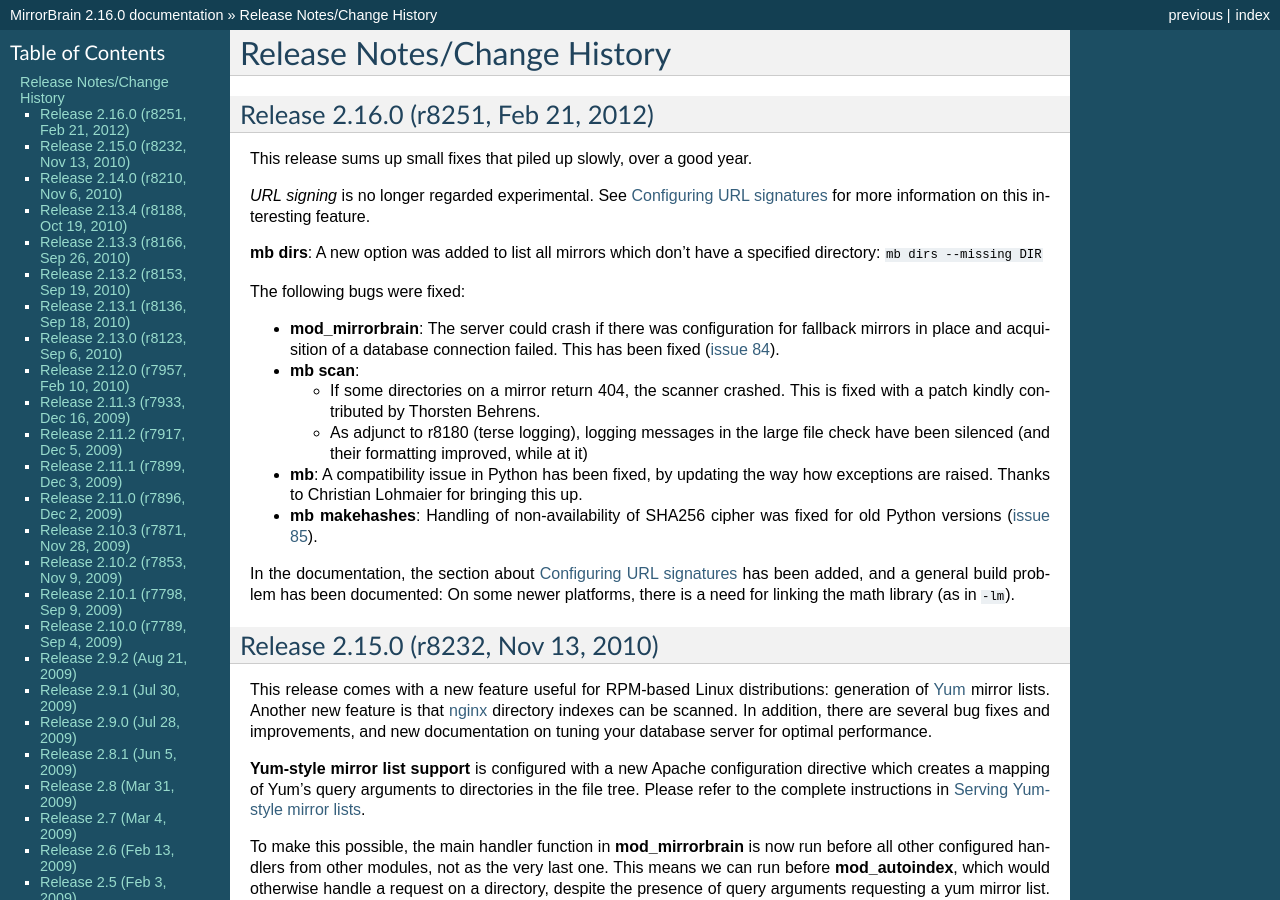
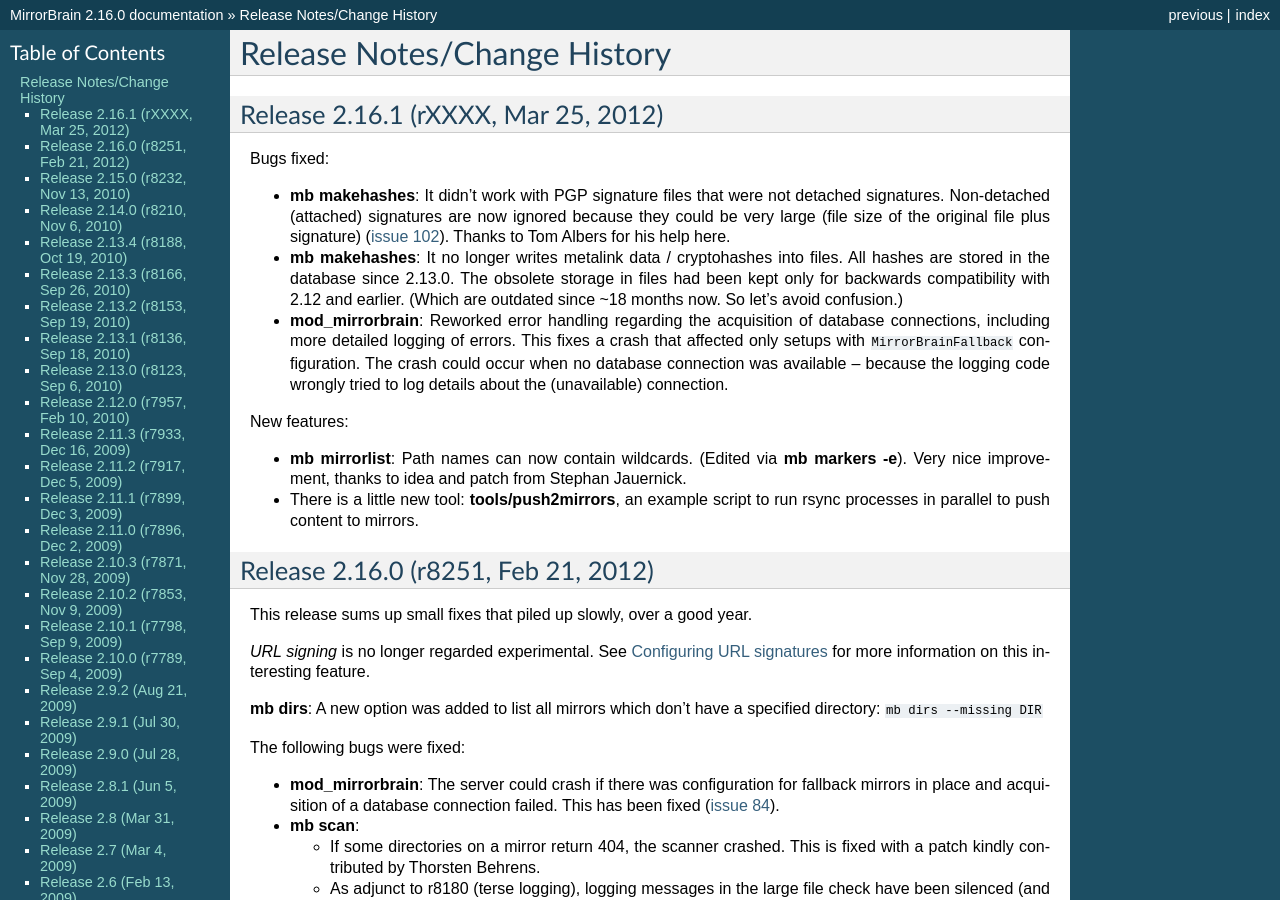
Before and after one commit to hayalci/mirrorbrain, a Sphinx documentation site: the page built from docs/changes.rst, in a window 1280 px wide and 900 px high. Built offline with Sphinx 7.4.7, drawn with Linux system fonts in a browser that asks for light colours.

Commit message:
release notes for 2.16.1
git-svn-id: http://svn.mirrorbrain.org/svn/mirrorbrain/trunk@8260 2d291e14-ff0c-0410-a3fa-d5caa9871f55

```diff
--- a/docs/changes.rst
+++ b/docs/changes.rst
@@ -2,6 +2,46 @@
 
 Release Notes/Change History
 ============================
+
+
+Release 2.16.1 (rXXXX, Mar 25, 2012)
+------------------------------------
+
+
+Bugs fixed:
+
+* :program:`mb makehashes`: It didn't work with PGP signature files that were
+  not detached signatures. Non-detached (attached) signatures are now ignored
+  because they could be very large (file size of the original file plus
+  signature) (`issue 102`_). Thanks to Tom Albers for his help here.
+
+
+
+* :program:`mb makehashes`: It no longer writes metalink data / cryptohashes
+  into files. All hashes are stored in the database since 2.13.0. The obsolete
+  storage in files had been kept only for backwards compatibility with 2.12 and
+  earlier. (Which are outdated since ~18 months now. So let's avoid confusion.)
+
+
+* :program:`mod_mirrorbrain`:
+  Reworked error handling regarding the acquisition of database connections,
+  including more detailed logging of errors. This fixes a crash that affected
+  only setups with ``MirrorBrainFallback`` configuration. The crash could occur
+  when no database connection was available -- because the logging code wrongly
+  tried to log details about the (unavailable) connection.
+
+New features:
+
+* :program:`mb mirrorlist`: Path names can now contain wildcards. (Edited via
+  :program:`mb markers -e`). Very nice improvement, thanks to idea and patch
+  from Stephan Jauernick.
+
+
+* There is a little new tool: :program:`tools/push2mirrors`, an example script to
+  run rsync processes in parallel to push content to mirrors.
+
+.. _`issue 102`: http://mirrorbrain.org/issues/issue102
+
 
 
 Release 2.16.0 (r8251, Feb 21, 2012)
```
